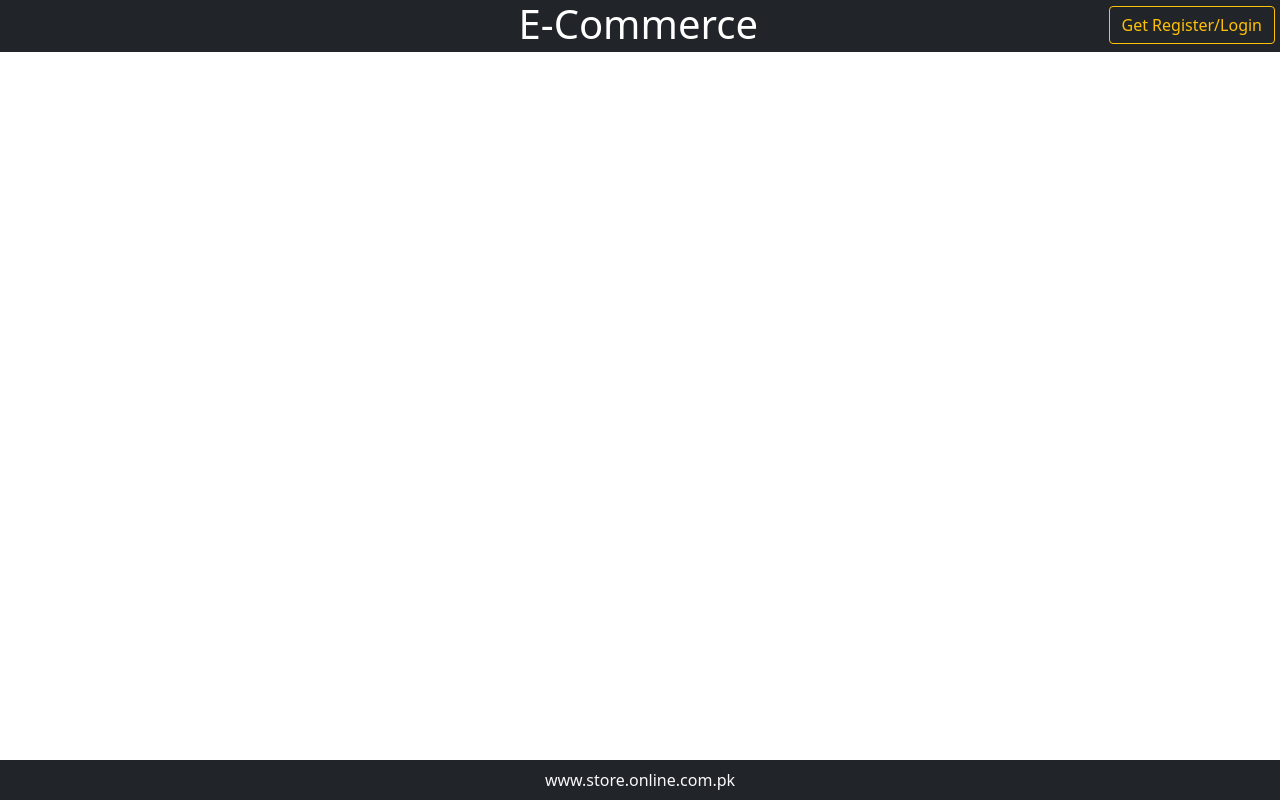
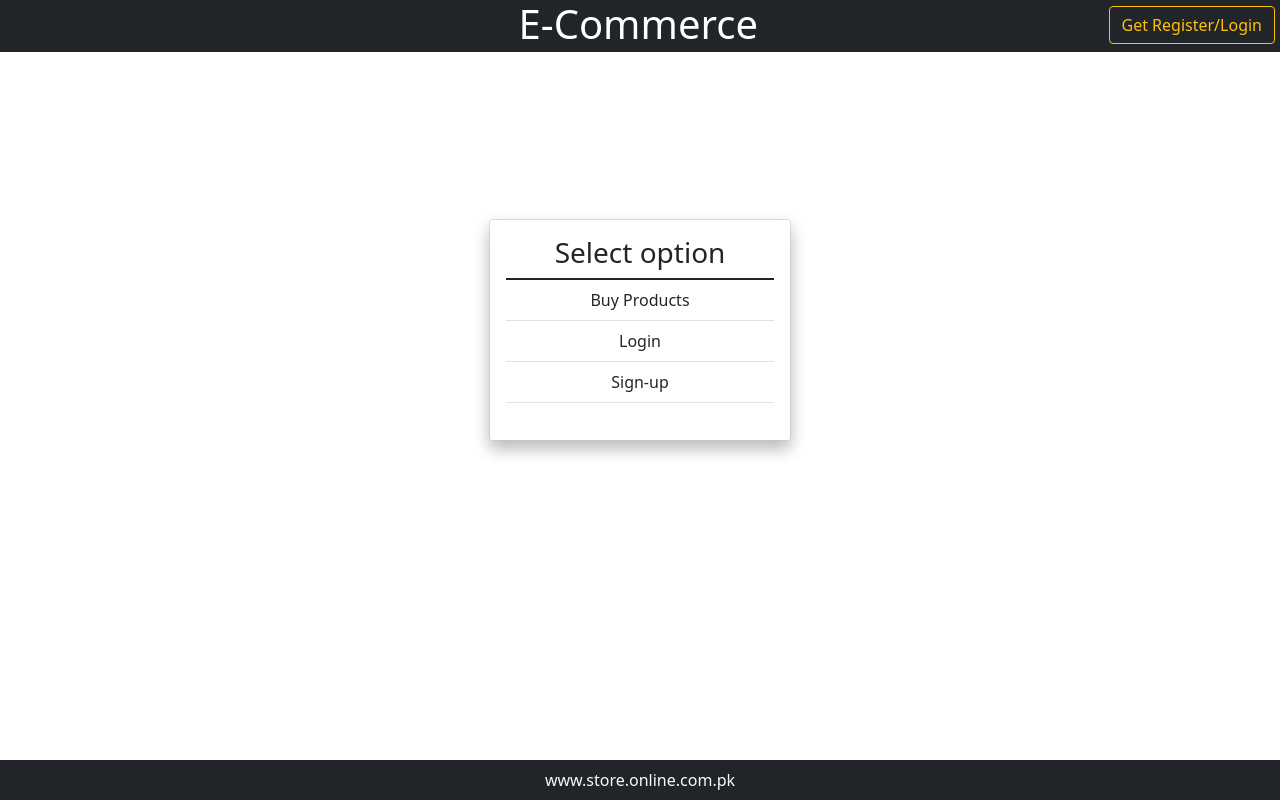
Before and after one commit to FaizanHaider1/ReactOnRails_Frontend, a React (Create React App) app: page / in a window 1280 px wide. Built offline with nearby package versions, Linux system fonts and the light colour scheme.

Commit message:
404 + modal

```diff
--- a/src/App.css
+++ b/src/App.css
@@ -39,3 +39,13 @@
     transform: rotate(360deg);
   }
 }
+
+.LinkToText{
+  text-decoration: none;
+  color: inherit;
+}
+
+.card-width-height{
+  width: 300px;
+  height: 220px;
+}
--- a/src/App.js
+++ b/src/App.js
@@ -1,10 +1,12 @@
 import React from 'react';
 import './App.css';
-import Menu from './Components/Menu'
+import Home from './Components/Home'
+import Products from './Components/Products'
 import Login from './Components/Login'
 import SignUp from './Components/SignUp'
 import Footer from './Components/Footer'
 import Header from './Components/Header'
+import Error_404 from './Components/Errors/404'
 import './loader.js'
 import { BrowserRouter as Router, Route, Switch } from 'react-router-dom';
 
@@ -12,16 +14,14 @@ class App extends React.Component {
   render() {
     return (
       <Router forceRefresh= {true}>
-        <div className="App">
+        <div className="App m-auto">
           <Header />
           <Switch>
-            {
-              localStorage.getItem('user_name')
-              &&
-              <Route exact path='/home' component={Menu}></Route>
-            }
-            <Route exact path='/login' component={Login}></Route>
-            <Route exact path='/sign_up' component={SignUp}></Route>
+            <Route exact path='/' component={Home}></Route>
+            {localStorage.getItem('user_name') && <Route exact path='/products' component={Products}></Route>}
+            <Route path='/login' component={Login}></Route>
+            <Route path='/sign_up' component={SignUp}></Route>
+            <Route component={Error_404}></Route>
           </Switch>
           <Footer />
         </div>
--- a/src/Components/Dropdown.jsx
+++ b/src/Components/Dropdown.jsx
@@ -12,8 +12,8 @@ const Example = (props) => {
     e.preventDefault()
     axios.request({
         method: 'DELETE',
-        // url: `http://localhost:5000/users/sign_out`,
-        url: `https://react-on-rails-backend.herokuapp.com/users/sign_out`,
+        url: `http://localhost:5000/users/sign_out`,
+        // url: `https://react-on-rails-backend.herokuapp.com/users/sign_out`,
     }).then(function(res){
         localStorage.removeItem('user_name')
         history.push('/login')
--- /dev/null
+++ b/src/Components/Errors/404.jsx
@@ -0,0 +1,38 @@
+import React, { Component } from "react";
+import { withRouter } from "react-router-dom";
+import Error404 from "../../Images/assets/404.png";
+import { Container, Button } from "reactstrap";
+class Error_404 extends Component {
+  constructor(props) {
+    super(props);
+    this.state = {};
+  }
+  render() {
+    return (
+      <>
+        <Container
+          fluid
+          className="vh-100 d-flex justify-content-center align-items-center flex-column"
+          style={{
+            backgroundColor: "white",
+            height: "100%",
+          }}
+        >
+          <img src={Error404} alt="" width="200px" />
+          <h2 className="mb-3">Error 404 Page not found</h2>
+          <button
+            className="btn-primary "
+            style={{ borderRadius: "8px" }}
+            onClick={() => {
+              this.props.history.goBack();
+            }}
+          >
+            Go Back
+          </button>
+        </Container>
+      </>
+    );
+  }
+}
+
+export default withRouter(Error_404);
--- a/src/Components/Header.jsx
+++ b/src/Components/Header.jsx
@@ -1,6 +1,7 @@
 import React, { Component } from "react";
 import Drop from '../Components/Dropdown'
 import {Button} from 'reactstrap'
+import {Link} from 'react-router-dom'
 class Header extends Component {
   constructor(props) {
     super(props);
@@ -14,7 +15,7 @@ class Header extends Component {
   render() {
     return (
       <>
-        <h1 className = "bg-dark text-white pb-1" style={{"paddingLeft":"168px"}}>E-Commerce
+        <h1 className = "bg-dark text-white pb-1" style={{ paddingLeft: localStorage.getItem('user_name') ? '36px' : '168px'}}> <Link className="LinkToText text-white" to="/"> E-Commerce </Link>
         <span className = "col-6">
           { localStorage.getItem('user_name') ? <Drop/> : <Button onClick = {(e) => this.handleClick(e)}  color="outline-warning" style={{"display": "flex","flex-direction": "row-reverse","float": "right", "margin-top": "6px", "margin-right":"5px"}} >Get Register/Login</Button>}
         </span></h1>
--- /dev/null
+++ b/src/Components/Home.jsx
@@ -0,0 +1,48 @@
+import React, { useState } from 'react';
+import axios from 'axios';
+import { useHistory, Link } from "react-router-dom";
+import {Card, CardBody, Table} from 'reactstrap'
+
+const Home = (props) => {
+  const history = useHistory();
+
+  const handleProductsClick = (e) =>{
+    if (!localStorage.getItem('user_name') ){
+        e.preventDefault()
+        alert("Please login to see the products...!!");
+    }
+  }
+
+  return (
+    <>
+        <Card className = 'mx-auto my-auto shadow'>
+            <CardBody className = 'mx-auto my-auto shadow card-width-height'>
+                <Table hover responsive>
+                    <tHead>
+                        <h3>Select option</h3>
+                    </tHead>
+                    <tBody>
+                        <tr>
+                            <td>
+                                <Link className="LinkToText" to="/products" onClick = {handleProductsClick} >Buy Products</Link>
+                            </td>
+                        </tr>
+                        <tr>
+                            <td>
+                                <Link className="LinkToText" to="/login">Login</Link>
+                            </td>
+                        </tr>
+                        <tr>
+                            <td>
+                                <Link className="LinkToText" to="/sign_up">Sign-up</Link>
+                            </td>
+                        </tr>
+                    </tBody>
+                </Table>
+            </CardBody>
+        </Card>
+    </>
+  );
+}
+
+export default Home;
--- a/src/Components/Login.jsx
+++ b/src/Components/Login.jsx
@@ -34,8 +34,8 @@ class Login extends Component {
         var password = e.target.password.value
         axios.request({
             method: 'POST',
-            // url: `http://localhost:5000/users/sign_in`,
-            url: `https://react-on-rails-backend.herokuapp.com/users/sign_in`,
+            url: `http://localhost:5000/users/sign_in`,
+            // url: `https://react-on-rails-backend.herokuapp.com/users/sign_in`,
             params: {
                 email: email,
                 password: password
@@ -46,7 +46,7 @@ class Login extends Component {
             if(res.data.is_authenticated){
                 that.setState({ sessionUser: res.data.user });
                 localStorage.setItem('user_name',JSON.stringify(res.data.user.email))
-                that.props.history.push('/home')
+                that.props.history.push('/products')
             }
         }).catch(function(err){
             alert(err.message)
--- a/src/Components/Menu.jsx
+++ b/src/Components/Products.jsx
@@ -4,14 +4,14 @@ import Product from './Product'
 import 'bootstrap/dist/css/bootstrap.min.css';
 import { Col, Row } from 'reactstrap';
 
-class Menu extends Component {
+class Products extends Component {
     constructor(props) {
         super(props);
         this.state = { products: [] }
     }
     async componentDidMount() {
-        // await axios.get('http://localhost:5000/products')
-        await axios.get('https://react-on-rails-backend.herokuapp.com/products')
+        await axios.get('http://localhost:5000/products')
+        // await axios.get('https://react-on-rails-backend.herokuapp.com/products')
             .then(res => {
             this.setState({ products: JSON.parse(res.data.products) });
         })
@@ -25,11 +25,11 @@ class Menu extends Component {
             });
 
         return (
-            <Row className="container-fluid">
+            <Row className="container-fluid m-auto">
                 {itemsInStore}
             </Row>
         );
     }
 }
 
-export default Menu;
+export default Products;
--- a/src/Components/SignUp.jsx
+++ b/src/Components/SignUp.jsx
@@ -42,8 +42,8 @@ class SignUp extends Component {
             var password = e.target.password.value
             axios.request({
                 method: 'GET',
-                // url: `http://localhost:5000/users/sign_up`,
-                url: `https://react-on-rails-backend.herokuapp.com/users/sign_up`,
+                url: `http://localhost:5000/users/sign_up`,
+                // url: `https://react-on-rails-backend.herokuapp.com/users/sign_up`,
                 params: {
                     email: email,
                     password: password
```
Also changed, not shown: src/Components/ItemDetails.jsx (added, +46 -0 lines), src/Components/Product.jsx (+6 -1 lines), src/Images/assets/404.png (added).
